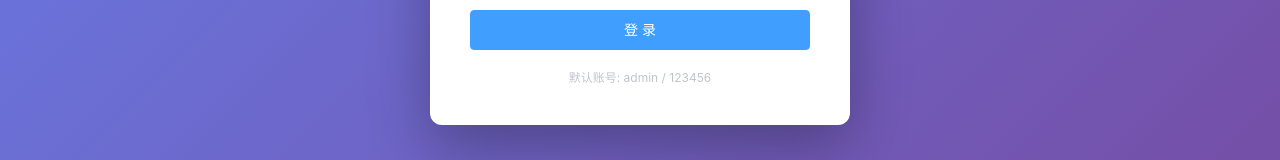
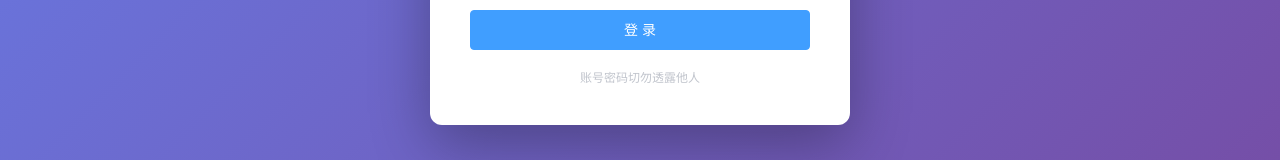
Before and after one commit to cjltouch/wms2026, a Vue app in the folder wms-frontend/: page /login in a window 1280 px wide. Shown: the part 485-645 px from the top of the page. Built offline with nearby package versions, Linux system fonts and the light colour scheme.

Commit message:
chore: 适配生产环境配置
- 后端 application.yml: server.port 8080→8081，数据源切换至 wms_db_pro，更新数据库账号密码
- 前端 vite.config.ts: dev 端口 3000→3001，代理目标 8080→8081
- 登录页提示文案调整为安全提示

```diff
--- a/wms-frontend/src/views/login/index.vue
+++ b/wms-frontend/src/views/login/index.vue
@@ -38,7 +38,7 @@
         </el-form-item>
       </el-form>
       <div class="login-tips">
-        <span>默认账号: admin / 123456</span>
+        <span>账号密码切勿透露他人</span>
       </div>
     </div>
   </div>
--- a/wms-frontend/vite.config.ts
+++ b/wms-frontend/vite.config.ts
@@ -26,10 +26,10 @@ export default defineConfig({
   server: {
     host: true,                  // 监听所有网卡，局域网可通过本机 IP 访问
     allowedHosts: true,          // 允许所有主机（含 Cloudflare Tunnel 公网域名）
-    port: 3000,
+    port: 3001,
     proxy: {
       '/wms-api': {
-        target: 'http://127.0.0.1:8080',
+        target: 'http://127.0.0.1:8081',
         changeOrigin: true
       }
     }
```
Also changed, not shown: 1 other file (tests, documents, lock files or other folders).
